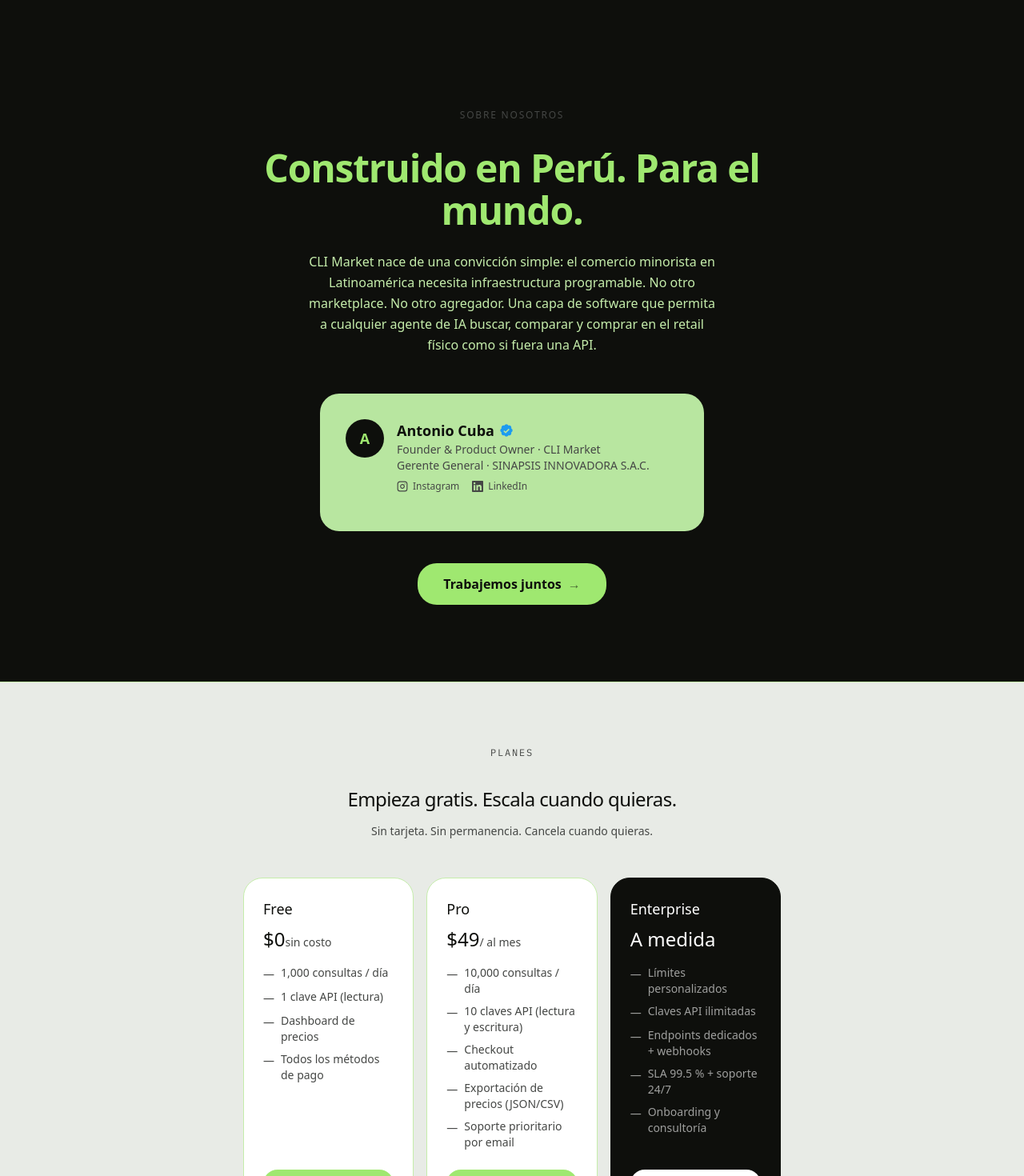
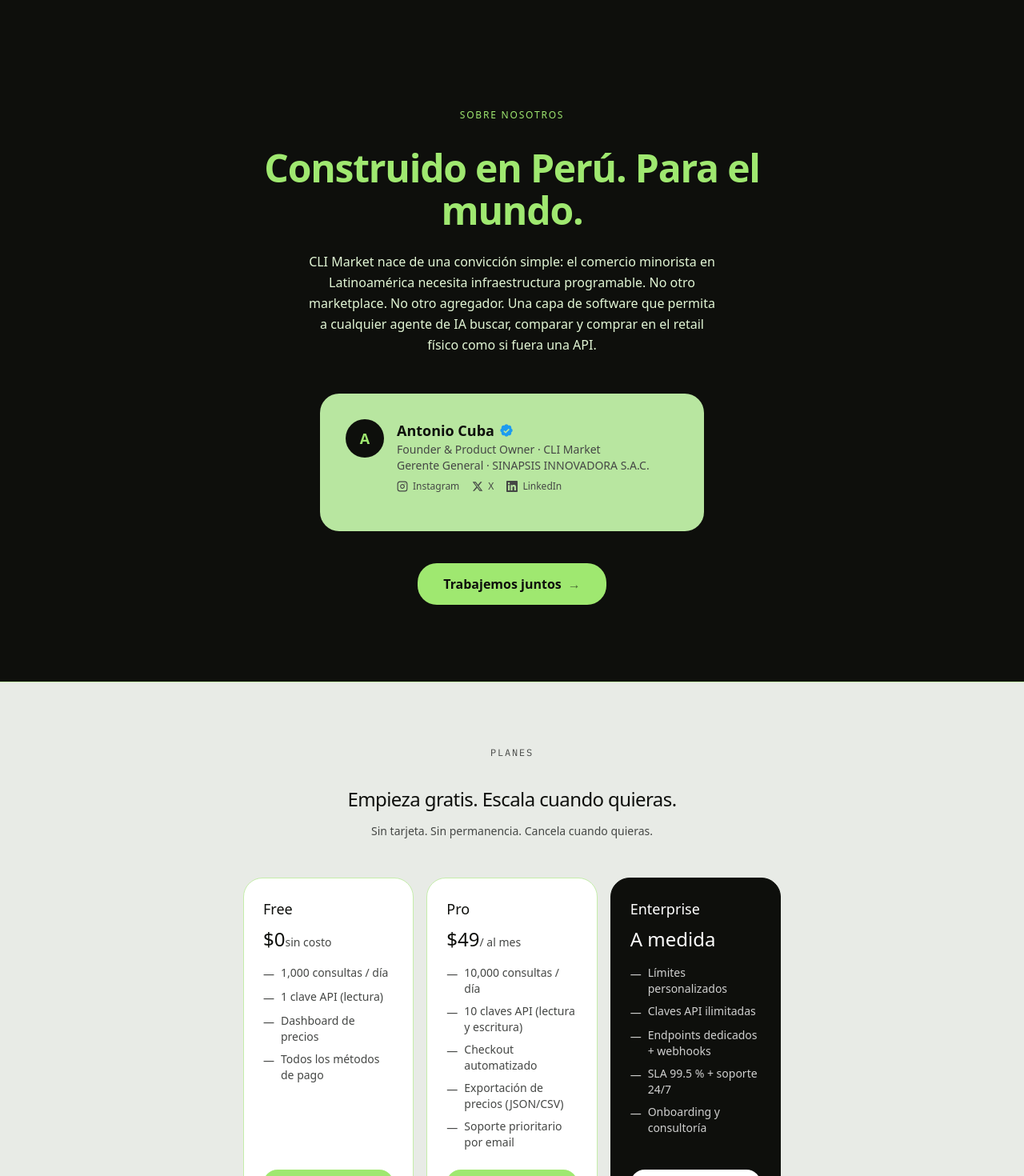
Before and after one commit to Treevu-ai/cli-market-world, a Next.js app in the folder landing/: page / in a window 1280 px wide. Shown: the part 6120-7590 px from the top of the page at 80% size. Built offline with nearby package versions, Linux system fonts and the light colour scheme; no server answers.

Commit message:
fix: contrast — About Us label & paragraph now readable on dark bg (#e2f6d5, #9fe870), Pricing Enterprise text-white/60→80, X/Twitter badge @cli_market_dev

```diff
--- a/landing/components/AboutSection.tsx
+++ b/landing/components/AboutSection.tsx
@@ -8,13 +8,13 @@ export default function AboutSection() {
   return (
     <section id="about" className="relative bg-[var(--wise-ink)] dark:bg-[var(--wise-canvas)] py-24">
       <div className="max-w-[720px] mx-auto px-6 text-center">
-        <p className="text-xs text-[var(--wise-body)] font-medium uppercase tracking-[0.15em] mb-8">
+        <p className="text-xs text-[var(--wise-green)] font-medium uppercase tracking-[0.15em] mb-8">
           {isES ? "Sobre nosotros" : "About us"}
         </p>
         <h2 className="text-[clamp(32px,5vw,48px)] leading-[1.1] font-black text-[#9fe870] mb-6 tracking-tight">
           {isES ? "Construido en Perú.\nPara el mundo." : "Built in Peru.\nFor the world."}
         </h2>
-        <p className="text-base text-[#c5edab] max-w-lg mx-auto mb-12 leading-relaxed">
+        <p className="text-base text-[#e2f6d5] max-w-lg mx-auto mb-12 leading-relaxed">
           {isES
             ? "CLI Market nace de una convicción simple: el comercio minorista en Latinoamérica necesita infraestructura programable. No otro marketplace. No otro agregador. Una capa de software que permita a cualquier agente de IA buscar, comparar y comprar en el retail físico como si fuera una API."
             : "CLI Market was born from a simple conviction: Latin American retail needs programmable infrastructure. Not another marketplace. Not another aggregator. A software layer that lets any AI agent search, compare, and buy from physical retail as if it were an API."}
@@ -47,6 +47,13 @@ export default function AboutSection() {
                   </svg>
                   Instagram
                 </a>
+                <a href="https://x.com/cli_market_dev" target="_blank" rel="noopener"
+                   className="inline-flex items-center gap-1.5 text-xs text-[var(--wise-body)] hover:text-[var(--wise-ink)] transition-colors">
+                  <svg width="14" height="14" viewBox="0 0 24 24" fill="currentColor">
+                    <path d="M18.244 2.25h3.308l-7.227 8.26 8.502 11.24H16.17l-5.214-6.817L4.99 21.75H1.68l7.73-8.835L1.254 2.25H8.08l4.713 6.231zm-1.161 17.52h1.833L7.084 4.126H5.117z"/>
+                  </svg>
+                  X
+                </a>
                 <a href="https://www.linkedin.com/company/cli-market/" target="_blank" rel="noopener"
                    className="inline-flex items-center gap-1.5 text-xs text-[var(--wise-body)] hover:text-[var(--wise-ink)] transition-colors">
                   <svg width="14" height="14" viewBox="0 0 24 24" fill="currentColor">
--- a/landing/components/Pricing.tsx
+++ b/landing/components/Pricing.tsx
@@ -54,7 +54,7 @@ export default function Pricing() {
               </div>
               <ul className="space-y-2 mb-6 flex-1">
                 {(isES ? tier.f_es : tier.f_en).map((f, i) => (
-                  <li key={i} className={`flex items-start gap-2 text-sm ${tier.dark ? "text-white/60" : "text-[var(--wise-body)]"}`}>
+                  <li key={i} className={`flex items-start gap-2 text-sm ${tier.dark ? "text-white/80" : "text-[var(--wise-body)]"}`}>
                     <span className="mt-0.5 shrink-0">—</span>
                     {f}
                   </li>
```
